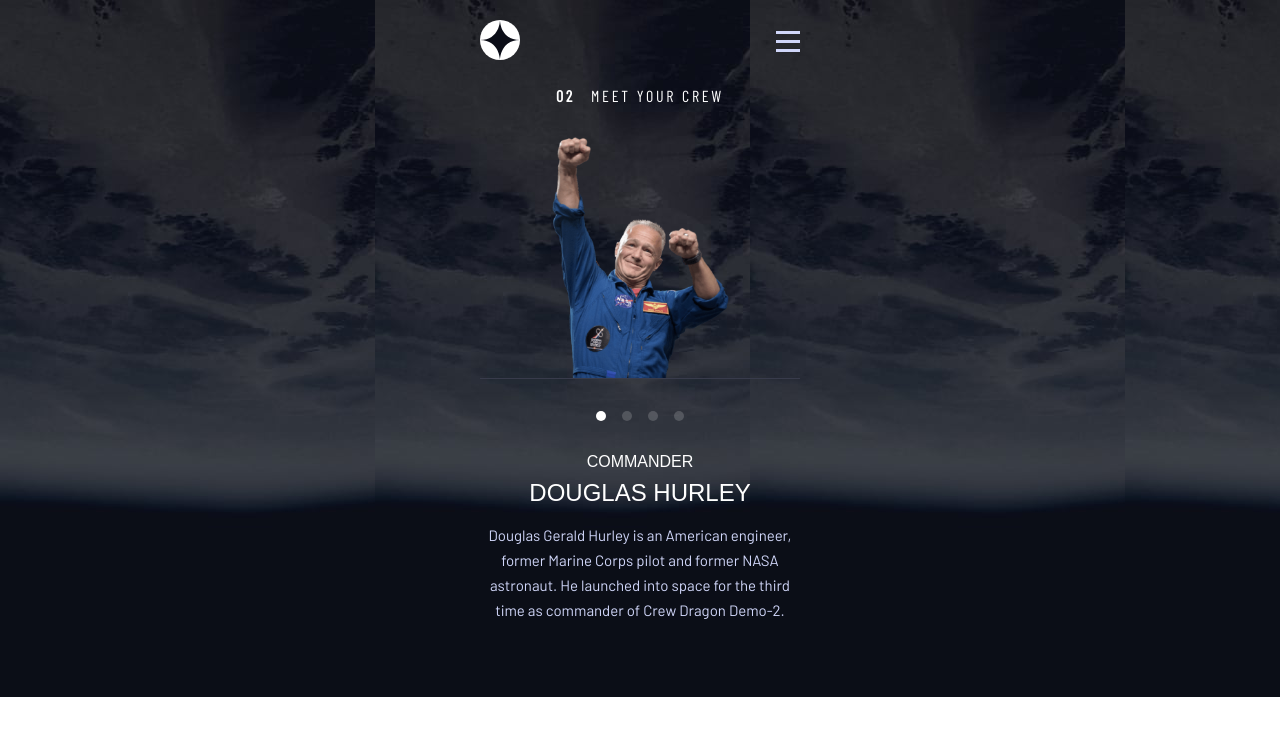
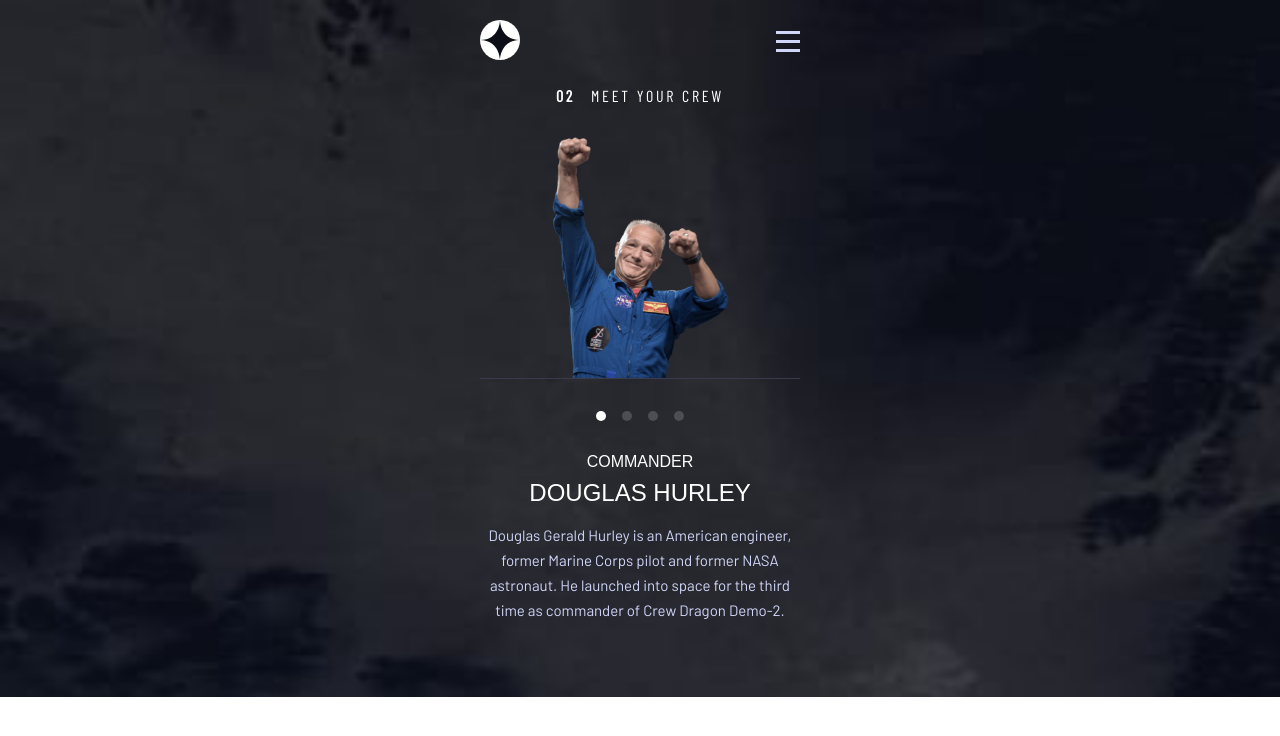
Before and after one commit to BlessSinister/space_in_your_self, a React (Create React App) app: page /crew in a window 1280 px wide. Shown: the top 736 px of the page. Built offline with nearby package versions, Linux system fonts and the light colour scheme; a web font is replaced by a local one.

Commit message:
correct_background_imgs

```diff
--- a/src/pages/Crew/crew.module.css
+++ b/src/pages/Crew/crew.module.css
@@ -1,5 +1,7 @@
 .container {
   background: url('../../../public/assets/crew/background-crew-mobile.jpg');
+  background-repeat: no-repeat;
+  background-size: cover;
   display: flex;
   flex-direction: column;
   align-items: center;
--- a/src/pages/Destination/destination.module.css
+++ b/src/pages/Destination/destination.module.css
@@ -1,5 +1,7 @@
 .container {
   background: url('../../../public/assets/destination/background-destination-mobile.jpg');
+  background-repeat: no-repeat;
+  background-size: cover;
   display: flex;
   flex-direction: column;
   align-items: center;
--- a/src/pages/Home/home.module.css
+++ b/src/pages/Home/home.module.css
@@ -1,5 +1,7 @@
 .container {
   background: url('../../../public/assets/home/background-home-mobile.jpg');
+  background-repeat: no-repeat;
+  background-size: cover;
   height: 100vh;
   display: flex;
   flex-direction: column;
--- a/src/pages/Technology/technology.module.css
+++ b/src/pages/Technology/technology.module.css
@@ -1,5 +1,7 @@
 .container {
   background: url('../../../public/assets/technology/background-technology-mobile.jpg');
+  background-repeat: no-repeat;
+  background-size: cover;
   height: 66.7rem;
   display: flex;
   flex-direction: column;
```
